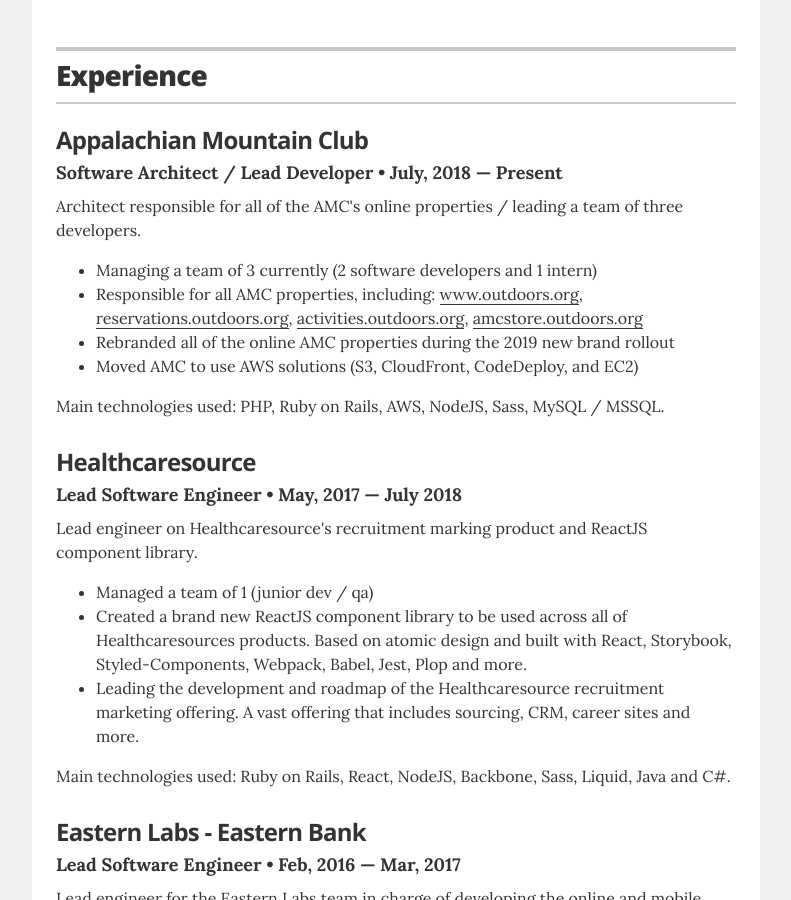
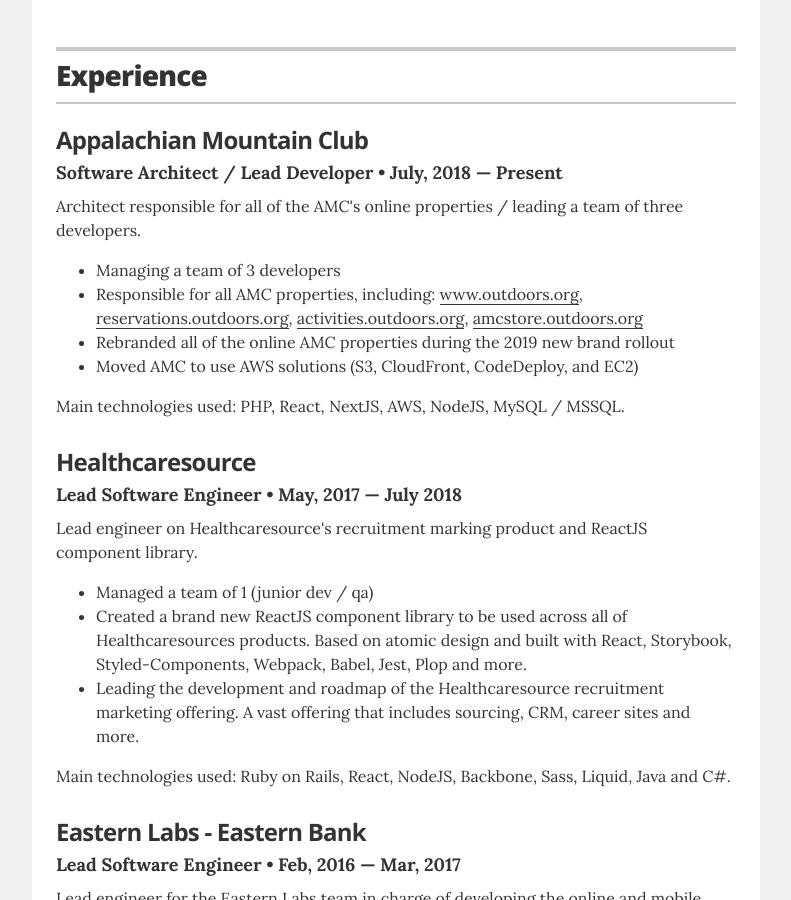
Before and after one commit to jwkellyiii/resume, a Jekyll site: the page built from index.html, in a window 1280 px wide and 900 px high, scrolled down 501 px. Shown: the whole window, without its empty margins (244-1035 px from the left). Built offline with Jekyll 4.4.1, drawn with Linux system fonts in a browser that asks for light colours.

Commit message:
Update AMC experience to technologies

```diff
--- a/_includes/experience.html
+++ b/_includes/experience.html
@@ -10,12 +10,12 @@
     <h4 class="resume-item-details" itemprop="description">Software Architect / Lead Developer &bull; July, 2018 &mdash; Present</h4>
     <p class="resume-item-copy">Architect responsible for all of the AMC's online properties / leading a team of three developers.</p>
     <ul class="resume-item-list">
-      <li>Managing a team of 3 currently (2 software developers and 1 intern)</li>
+      <li>Managing a team of 3 developers</li>
       <li>Responsible for all AMC properties, including: <a href="https://www.outdoors.org" target="_blank">www.outdoors.org</a>, <a href="https://reservations.outdoors.org" target="_blank">reservations.outdoors.org</a>, <a href="https://activities.outdoors.org" target="_blank">activities.outdoors.org</a>, <a href="https://amcstore.outdoors.org" target="_blank">amcstore.outdoors.org</a></li>
       <li>Rebranded all of the online AMC properties during the 2019 new brand rollout</li>
       <li>Moved AMC to use AWS solutions (S3, CloudFront, CodeDeploy, and EC2)</li>
     </ul>
-    <p class="resume-item-copy">Main technologies used: PHP, Ruby on Rails, AWS, NodeJS, Sass, MySQL / MSSQL.</p>
+    <p class="resume-item-copy">Main technologies used: PHP, React, NextJS, AWS, NodeJS, MySQL / MSSQL.</p>
   </div><!-- end of resume-item -->
 
   <div class="resume-item" itemscope itemprop="worksFor" itemtype="http://schema.org/Organization">
```
